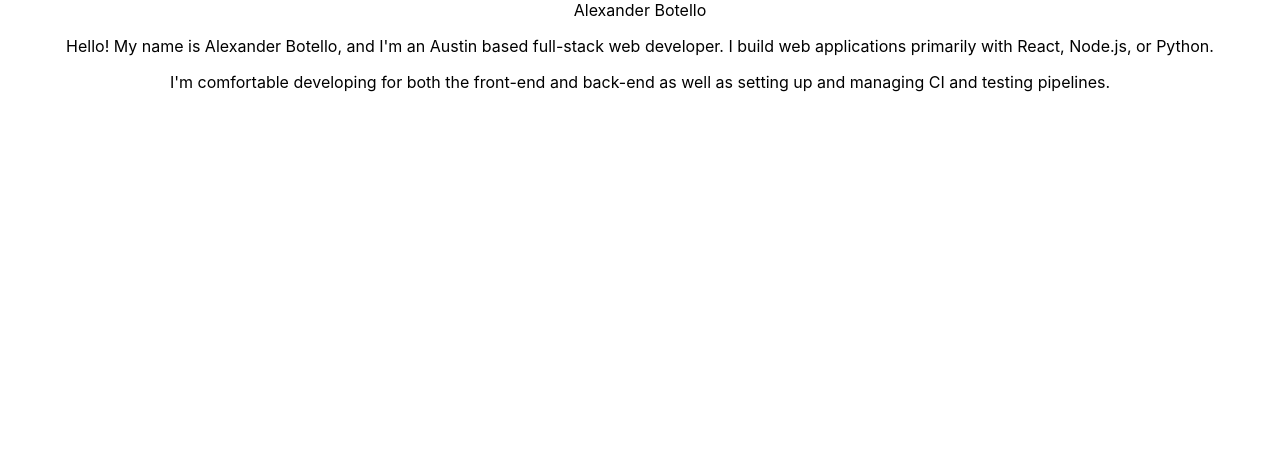
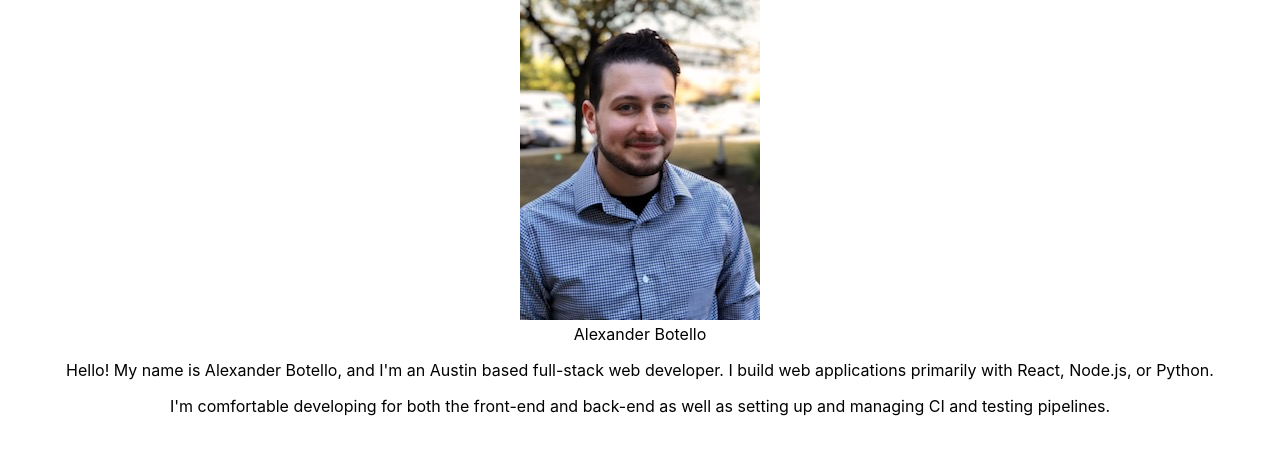
Before and after one commit to alexbotello/portfolio, a React (Create React App) app: page / in a window 1280 px wide. Shown: the top 454 px of the page. Built offline with nearby package versions, Linux system fonts and the light colour scheme.

Commit message:
Add image component and file

```diff
--- a/src/App.js
+++ b/src/App.js
@@ -1,5 +1,6 @@
 import React from "react";
 
+import Image from "./components/Image";
 import Title from "./components/Title";
 import TextBody from "./components/TextBody";
 import "./App.css";
@@ -7,6 +8,7 @@
 function App() {
   return (
     <div className="App">
+      <Image />
       <Title />
       <TextBody />
     </div>
--- /dev/null
+++ b/src/components/Image/index.js
@@ -0,0 +1,11 @@
+import React from "react";
+
+function Image() {
+  return (
+    <div>
+      <img src="/images/profile.jpg" />
+    </div>
+  );
+}
+
+export default Image;
```
Also changed, not shown: public/images/profile.jpg (added), src/components/Image/index.css (added).
